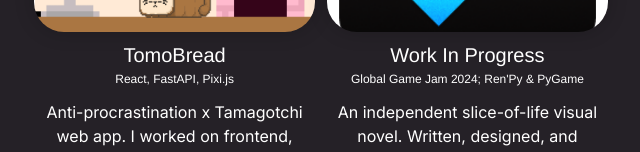
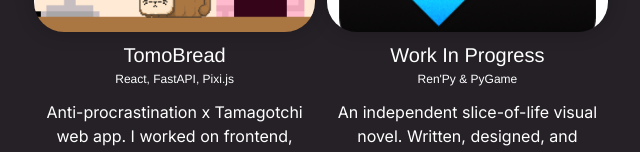
Before and after one commit to CorinaNC/corinanc.site, a Next.js app: page /projects in a window 1280 px wide. Shown: the part 434-586 px from the top of the page, without its empty margins (319-959 px from the left). Built offline with nearby package versions, Linux system fonts and the light colour scheme.

Commit message:
Update page.tsx

```diff
--- a/src/app/projects/page.tsx
+++ b/src/app/projects/page.tsx
@@ -44,7 +44,6 @@
                         href="https://globalgamejam.org/games/2024/work-progress-4"
                         title="Work In Progress"
                         thumbnail={workInProgress.src}>
-                        Global Game Jam 2024;
                         Ren'Py & PyGame
                     </WorkGridItem>
                     <Text fontFamily="Inter" textAlign="center">
```
